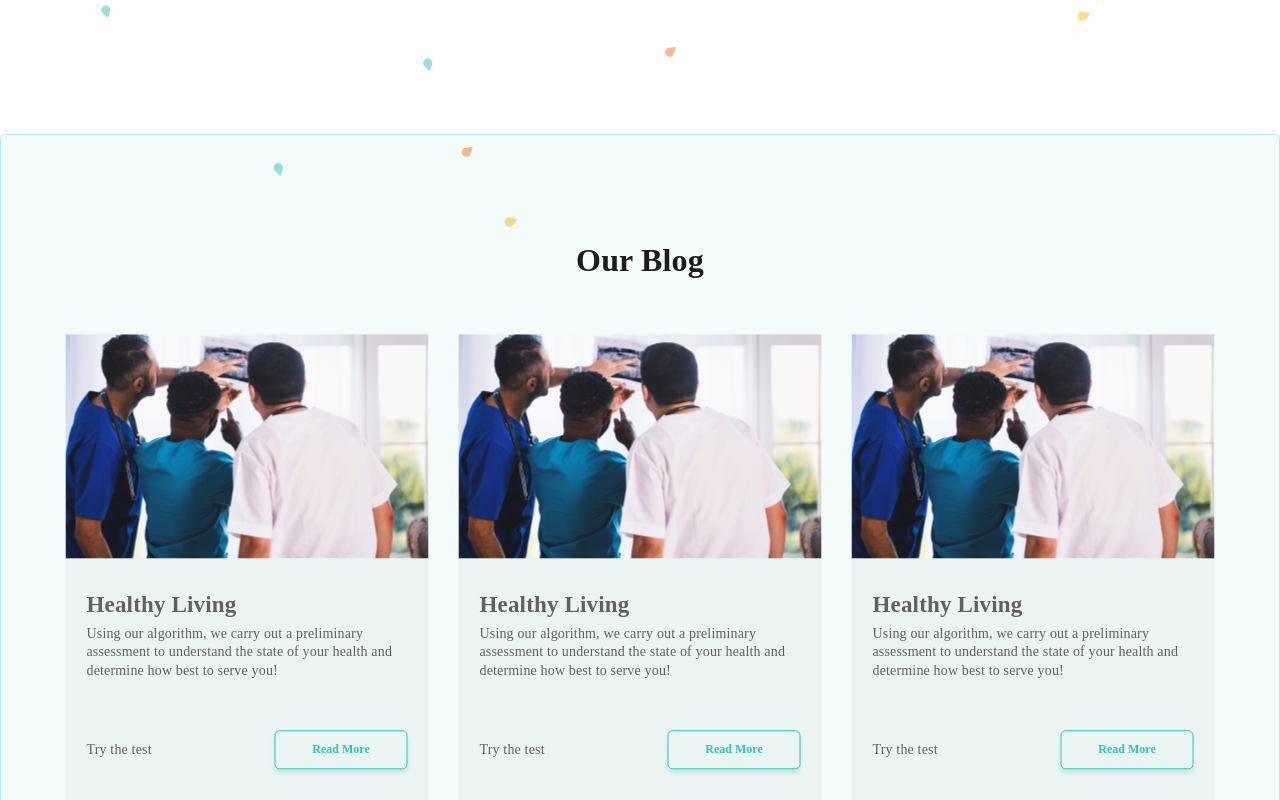
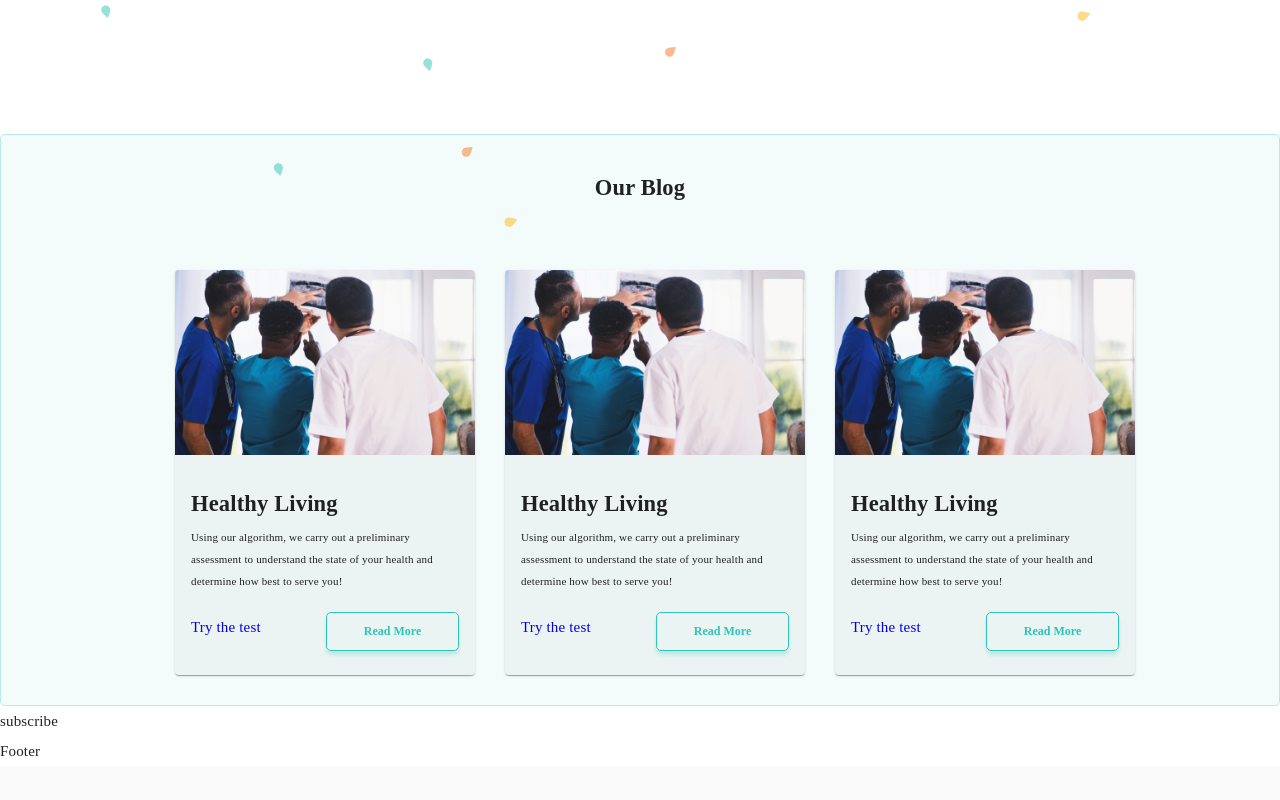
Before and after one commit to Kaeyz/react-app, a React (Create React App) app: page / in a window 1280 px wide. Shown: the part 3480-4280 px from the top of the page. After the commit the page ends 4246 px from the top, so only its background shows below. Built offline with nearby package versions, Linux system fonts and the light colour scheme.

Commit message:
FIX: latest blog and monoblog styling adjusted

```diff
--- a/src/components/blog/LatestBlog.js
+++ b/src/components/blog/LatestBlog.js
@@ -1,48 +1,33 @@
 // modules
-import React from "react";
-import styled from "styled-components";
-import MonoBlog from "./MonoBlog.js";
+import React from 'react';
+import styled from 'styled-components';
+import MonoBlog from './MonoBlog.js';
 //import PropTypes from 'prop-types';
 
 const Wrapper = styled.div`
-  /* blog css styling goes here */
   text-align: center;
-  width: 1440px;
-  max-width: 100%;
-  height: 775px;
   background: rgba(46, 196, 182, 0.05);
   border: 1px solid rgba(46, 196, 182, 0.3);
   border-radius: 5px;
-  position: relative;
-  overflow: scroll;
   .blog-content {
-    position: absolute;
-    top: 50%;
-    left: 50%;
-    margin-right: -50%;
-    transform: translate(-50%, -50%);
+    padding: 3rem 0rem;
+    display: grid;
+    grid-gap: 3rem;
   }
   .blog-cards {
-    width: 1179px;
-    margin: auto;
-    max-width: 100%;
-    justify-content: space-around;
-  }
-  #head {
-    font-size: 32px;
-    line-height: 38px;
-    color: #1d1d1d;
-    margin-bottom: 55px;
+    width: 100%;
+    display: flex;
+    justify-content: center;
+    flex-wrap: wrap;
   }
 `;
 
 export default function LatestBlog() {
 	return (
 		<Wrapper>
-      {/* blog component goes here */}
 			<div className="blog-content">
-        <h2 id="head">Our Blog</h2>
-        <div className="blog-cards flex">
+				<h2>Our Blog</h2>
+				<div className="blog-cards">
 					<MonoBlog />
 					<MonoBlog />
 					<MonoBlog />
--- a/src/components/blog/MonoBlog.js
+++ b/src/components/blog/MonoBlog.js
@@ -1,84 +1,75 @@
 // modules
-import React from "react";
-import styled from "styled-components";
-import { Link } from "react-router-dom";
-import Button from "../common/Button";
-import blogBg from "../../assets/check-up-dentist-doc.png";
+import React from 'react';
+import styled from 'styled-components';
+import { Link } from 'react-router-dom';
+import Button from '../common/Button';
+import blogBg from '../../assets/check-up-dentist-doc.png';
+import { Card, CardContent } from '@material-ui/core';
 
 //import PropTypes from 'prop-types';
 
 const Wrapper = styled.div`
 	/* blog css styling goes here */
-  .blogcard-bg {
-    width: 363px;
-    height: 224px;
-    background-size: contain;
-    background: url(${blogBg});
-    overflow: hidden;
+	.blog_card {
+		background: rgba(0, 0, 0, 0.03);
+		max-width: 30rem;
+		margin-left: 3rem;
+		margin-top: 3rem;
 	}
-  .blogcard {
-    width: 363px;
-    min-height: 447px;
-    background: rgba(0, 0, 0, 0.03);
-    overflow: hidden;
+	.img_div {
+		width: 100%;
+		max-height: 30rem;
 	}
-  .blogcard-text {
-    padding: 33px 21px;
-    text-align: left;
-    h2 {
-      font-size: 23px;
-      line-height: 28px;
-      color: #606161;
+	.blog_img {
+		width: 100%;
+		height: 100%;
 	}
-    p,
-    .test-link {
-      font-size: 14px;
-      line-height: 132%;
-      color: #606161;
+	.card_content {
+		text-align: start;
 	}
-    p {
-      margin: 6px 0 50px 0;
+	.card_description {
+		font-size: 1.1rem;
 	}
-    .test-link {
+	.card_footer {
+		display: grid;
+		grid-template-columns: max-content max-content;
+		justify-content: space-between;
+		margin-top: 2rem;
+	}
+	.test_link {
 		text-decoration: none;
-      :hover {
-        color: #fcb813;
-        transition: 0.3s;
-      }
-    }
-    .flex {
-      justify-content: space-between;
-    }
 	}
 `;
 
 export default function MonoBlog() {
 	return (
 		<Wrapper>
-      <div className="blogcard">
-        <div className="blogcard-bg"></div>
-        <div className="blogcard-text">
+			<Card className="blog_card">
+				<div className="img_div">
+					<img src={blogBg} alt="blog bg" className="blog_img"/>
+				</div>
+				<CardContent className="card_content">
 					<h2>Healthy Living</h2>
-          <p>
+					<p className="card_description">
 						Using our algorithm, we carry out a preliminary assessment to
 						understand the state of your health and determine how best to serve
 						you!
 					</p>
-          <div className="flex">
-            <Link className="test-link" to="">
+					<div className="card_footer">
+						<Link className="test_link" to="/">
 							Try the test
 						</Link>
 						<Button
 							value="Read More"
 							theme="green"
-              style={{ boxShadow: "0px 4px 4px rgba(46, 196, 182, 0.25)" }}
+							style={{ boxShadow: '0px 4px 4px rgba(46, 196, 182, 0.25)' }}
 						>
-              {" "}
+							{' '}
 							Read More
 						</Button>
 					</div>
-        </div>
-      </div>
+				</CardContent>
+			</Card>
 		</Wrapper>
 	);
 }
--- a/src/components/home/OurClients.js
+++ b/src/components/home/OurClients.js
@@ -1,10 +1,10 @@
 // modules
-import React from "react";
-import styled from "styled-components";
-import leftImg from "../../assets/leftFlower.png";
-import rightImg from "../../assets/rightFlower.png";
-import firstBank from "../../assets/client2.png";
-import client2 from "../../assets/client1.png";
+import React from 'react';
+import styled from 'styled-components';
+import leftImg from '../../assets/leftFlower.png';
+import rightImg from '../../assets/rightFlower.png';
+import firstBank from '../../assets/client2.png';
+import client2 from '../../assets/client1.png';
 
 const Wrapper = styled.div`
 	/* clients styling goes here */
@@ -110,7 +110,6 @@ line-height: 24px;
  .tabset > input:checked + label::after {
 	 background:  #2EC4B6;
 	 transition:.3s
-
  }
 
  .tabset > input:checked + label {
@@ -132,7 +131,6 @@ max-width:100%;
 		display: flex;
 		flex-direction:column;
  }
-
 
  .tabset {
 	width: 1058px;
@@ -167,7 +165,7 @@ export default function OurClients() {
 					</p>
 				</div>
 
-        <div class="tabset">
+				<div className="tabset">
 					{/* <!-- Tab 1 --> */}
 					<input
 						type="radio"
@@ -176,7 +174,7 @@ export default function OurClients() {
 						aria-controls="marzen"
 						checked
 					/>
-          <label for="tab1" style={{ marginRight: "20px" }}>
+					<label htmlFor="tab1" style={{ marginRight: '20px' }}>
 						OUR CLIENTS
 					</label>
 					{/* <!-- Tab 2 --> */}
@@ -186,13 +184,13 @@ export default function OurClients() {
 						id="tab2"
 						aria-controls="rauchbier"
 					/>
-          <label for="tab2">RESULTS</label>
+					<label htmlFor="tab2">RESULTS</label>
 
-          <div class="tab-panels">
-            <section id="marzen" class="tab-panel flex">
+					<div className="tab-panels">
+						<section id="marzen" className="tab-panel flex">
 							<div
 								className="flex flexy-client"
-                style={{ marginBottom: "100px" }}
+								style={{ marginBottom: '100px' }}
 							>
 								<img src={firstBank} alt="firstbank" />
 								<img src={client2} alt="firstbank" />
@@ -206,7 +204,7 @@ export default function OurClients() {
 								<img src={client2} alt="firstbank" />
 							</div>
 						</section>
-            <section id="rauchbier" class="tab-panel">
+						<section id="rauchbier" className="tab-panel">
 							<p>
 								<strong>Overall Impression:</strong> An elegant, malty German
 								amber lager with a balanced, complementary beechwood smoke
```
Also changed, not shown: src/components/home/OurDrive.js (+7 -10 lines). Lines whose indentation alone changed are shown as unchanged.
